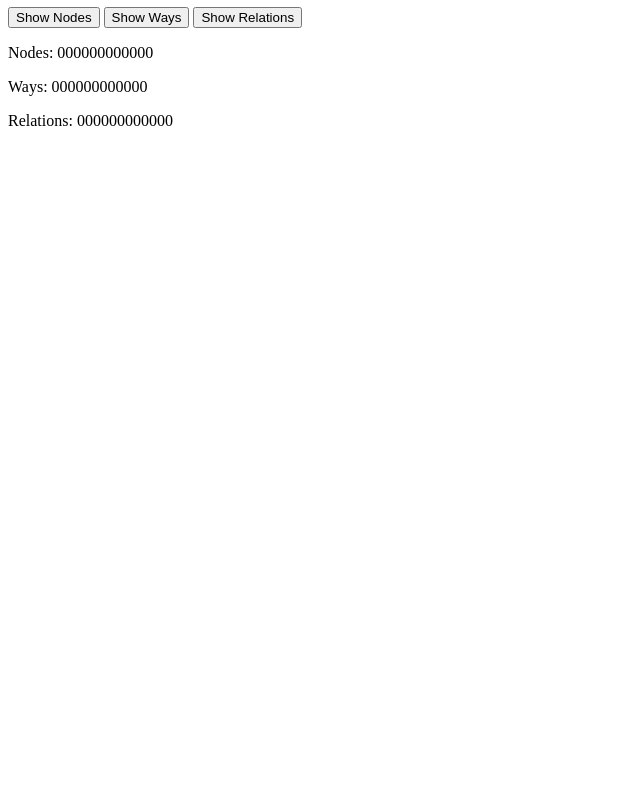
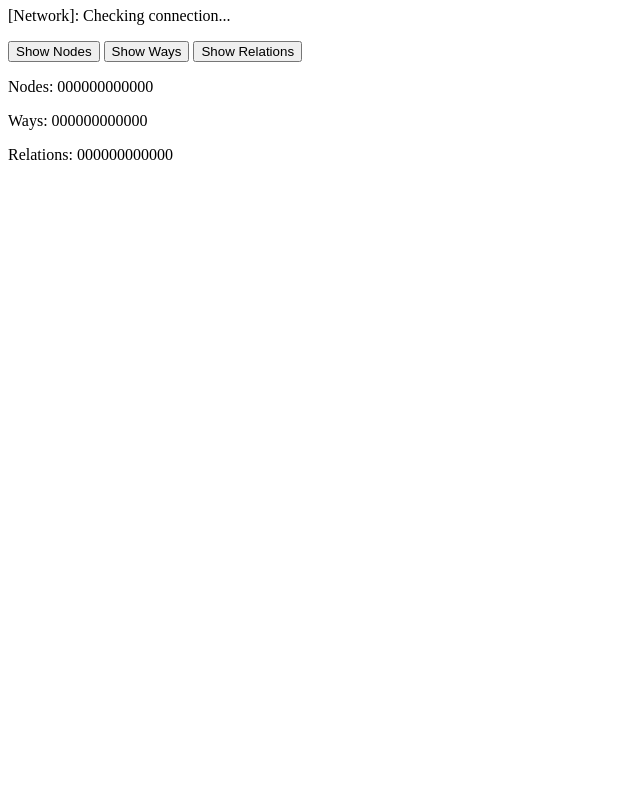
Before and after one commit to mae-boittiaux/offline-map, a plain HTML site: page index.html in a window 1280 px wide. Shown: the part 73-863 px from the top of the page, without its empty margins (0-640 px from the left). Drawn offline with Linux system fonts and the light colour scheme.

Commit message:
feat(index.html): add section to display real-time connection status of network

```diff
--- a/index.html
+++ b/index.html
@@ -17,6 +17,8 @@
     <main>
         <div class="columns">
             <div class="column column-left">
+                <p id="connectionStatus">[Network]: Checking connection...</p>
+
                 <div class="toggleData">
                     <button id="toggleNodes">Show Nodes</button>
                     <button id="toggleWays">Show Ways</button>
```
